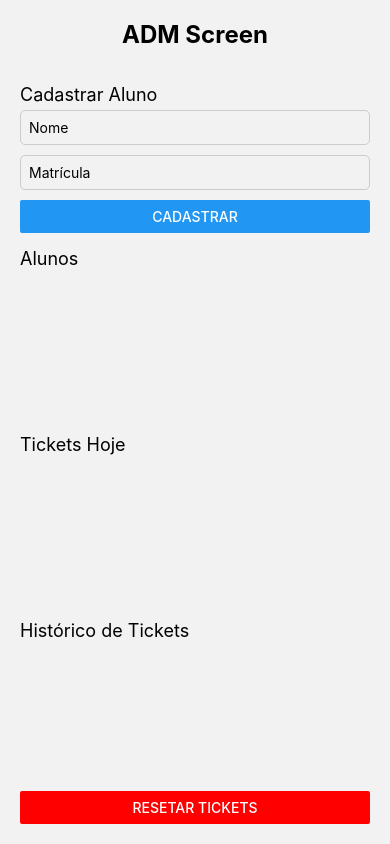
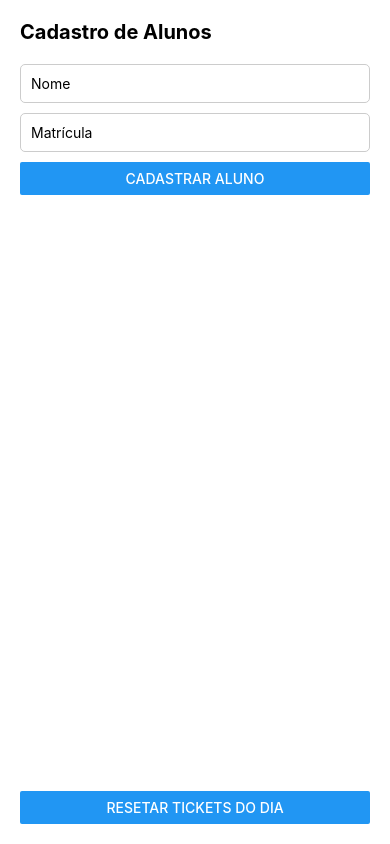
Before and after one commit to lucasweidmann/TICKET-DE-REFEICAO-SENAI, a React Native app: screen /ADM in a window 390 px wide. Built offline with nearby package versions, Linux system fonts and the light colour scheme.

Commit message:
muita coisa, mas eu tirei a função do historico

```diff
--- a/screens/ADMScreen.jsx
+++ b/screens/ADMScreen.jsx
@@ -1,7 +1,6 @@
 // 4. Tela de ADM
 // Permite cadastrar alunos (nome, matrícula, etc).
 // Permite visualizar quais alunos já pegaram o ticket no dia.
-// (Opcional) Histórico de uso dos tickets (por data).
 // Botão para "resetar" os tickets no fim do dia.
 
 // bora trabalhar agora, me deseje sorte
@@ -14,16 +13,12 @@ export default function ADMScreen() {
   const [nome, setNome] = useState("");
   const [matricula, setMatricula] = useState("");
   const [ticketsHoje, setTicketsHoje] = useState([]);
-  const [historicoTickets, setHistoricoTickets] = useState([]);
 
   useEffect(() => {
-    // Carrega alunos e histórico do AsyncStorage
+    // Carrega alunos do AsyncStorage
     (async () => {
       const storedAlunos = JSON.parse(await AsyncStorage.getItem("alunos")) || [];
       setAlunos(storedAlunos);
-
-      const storedHistorico = JSON.parse(await AsyncStorage.getItem("historicoTickets")) || [];
-      setHistoricoTickets(storedHistorico);
     })();
   }, []);
 
@@ -36,95 +31,68 @@ export default function ADMScreen() {
     }
 
     const novoAluno = { nome, matricula };
-    const novosAlunos = [...alunos, novoAluno];
-    setAlunos(novosAlunos);
-    await AsyncStorage.setItem("alunos", JSON.stringify(novosAlunos));
-
+    setAlunos([...alunos, novoAluno]);
+    await AsyncStorage.setItem("alunos", JSON.stringify([...alunos, novoAluno]));
     setNome("");
     setMatricula("");
   };
 
-  const darTicket = aluno => {
-    if (!ticketsHoje.find(a => a.matricula === aluno.matricula)) {
-      const novosTickets = [...ticketsHoje, aluno];
-      setTicketsHoje(novosTickets);
-    }
-  };
-
-  const handleResetTickets = async () => {
-    const novoHistorico = [
-      ...historicoTickets,
-      { date: new Date().toLocaleDateString(), tickets: ticketsHoje }
-    ];
-    setHistoricoTickets(novoHistorico);
-    await AsyncStorage.setItem("historicoTickets", JSON.stringify(novoHistorico));
+  const resetarTickets = async () => {
     setTicketsHoje([]);
+    Alert.alert("Sucesso", "Tickets resetados para o dia");
   };
 
   return (
     <View style={styles.container}>
-      <Text style={styles.title}>ADM Screen</Text>
-
-      {/* Cadastro de Aluno */}
-      <Text style={styles.subtitle}>Cadastrar Aluno</Text>
+      <Text style={styles.title}>Cadastro de Alunos</Text>
       <TextInput
+        style={styles.input}
         placeholder="Nome"
         value={nome}
         onChangeText={setNome}
-        style={styles.input}
       />
       <TextInput
+        style={styles.input}
         placeholder="Matrícula"
         value={matricula}
         onChangeText={setMatricula}
-        style={styles.input}
       />
-      <Button title="Cadastrar" onPress={cadastrarAluno} />
-
-      {/* Lista de Alunos */}
-      <Text style={styles.subtitle}>Alunos</Text>
+      <Button title="Cadastrar Aluno" onPress={cadastrarAluno} />
       <FlatList
         data={alunos}
-        keyExtractor={item => item.matricula}
+        keyExtractor={(item) => item.matricula}
         renderItem={({ item }) => (
-          <View style={styles.item}>
-            <Text>{item.nome} ({item.matricula})</Text>
-            <Button title="Dar Ticket" onPress={() => darTicket(item)} />
+          <View style={styles.listItem}>
+            <Text>{item.nome} - {item.matricula}</Text>
           </View>
         )}
       />
-
-      {/* Tickets Hoje */}
-      <Text style={styles.subtitle}>Tickets Hoje</Text>
-      <FlatList
-        data={ticketsHoje}
-        keyExtractor={item => item.matricula}
-        renderItem={({ item }) => (
-          <Text>{item.nome} ({item.matricula})</Text>
-        )}
-      />
-
-      {/* Histórico */}
-      <Text style={styles.subtitle}>Histórico de Tickets</Text>
-      <FlatList
-        data={historicoTickets}
-        keyExtractor={(item, index) => index.toString()}
-        renderItem={({ item }) => (
-          <Text>{item.date}: {item.tickets.map(a => a.nome).join(", ")}</Text>
-        )}
-      />
-
-      <Button title="Resetar Tickets" onPress={handleResetTickets} color="red" />
+      <Button title="Resetar Tickets do Dia" onPress={resetarTickets} />
     </View>
   );
 }
 
 const styles = StyleSheet.create({
-  container: { flex: 1, padding: 20 },
-  title: { fontSize: 24, fontWeight: "bold", marginBottom: 20, textAlign: "center" },
-  subtitle: { fontSize: 18, marginTop: 15, marginBottom: 5 },
-  input: { borderWidth: 1, borderColor: "#ccc", marginBottom: 10, padding: 8, borderRadius: 5 },
-  item: { flexDirection: "row", justifyContent: "space-between", alignItems: "center", marginBottom: 5 }
+  container: {
+    flex: 1,
+    padding: 20,
+    backgroundColor: "#fff",
+  },
+  title: {
+    fontSize: 20,
+    fontWeight: "bold",
+    marginBottom: 20,
+  },
+  input: {
+    borderWidth: 1,
+    borderColor: "#ccc",
+    padding: 10,
+    marginBottom: 10,
+    borderRadius: 5,
+  },
+  listItem: {
+    padding: 10,
+    borderBottomWidth: 1,
+    borderBottomColor: "#ccc",
+  },
 });
-
-// caralho, que preguica
```
